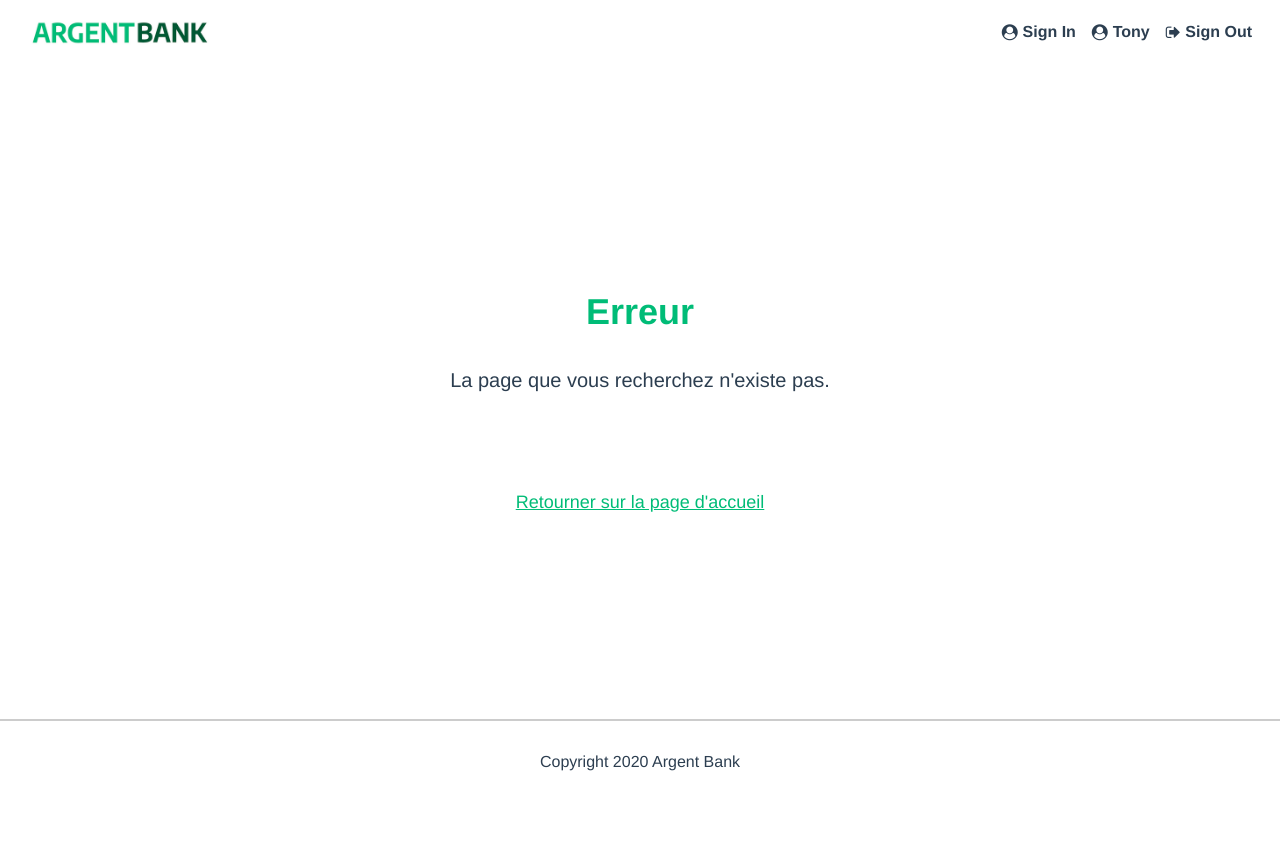
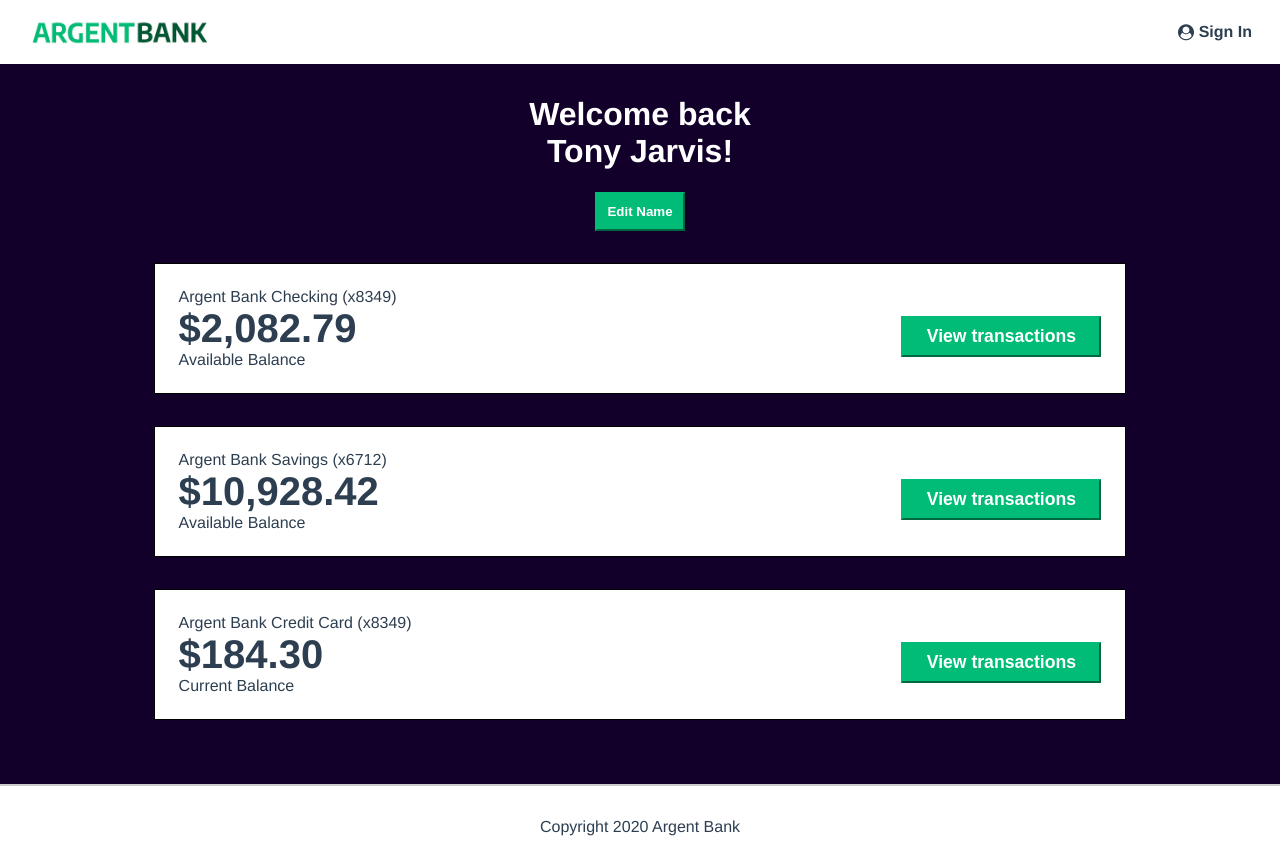
Before and after one commit to aurelianeg/argentbank, a React (Create React App) app: page /profile in a window 1280 px wide. Before the commit the page ends 800 px from the top, so only its background shows below. Built offline with nearby package versions, Linux system fonts and the light colour scheme.

Commit message:
Change Dashboard with Profile + add temporary states for names and connection

```diff
--- a/src/components/App.jsx
+++ b/src/components/App.jsx
@@ -4,7 +4,7 @@ import GlobalStyle from '../utils/style/GlobalStyle';
 import Header from './Header/Header';
 import Home from '../pages/Home/Home';
 import Login from '../pages/Login/Login';
-import Dashboard from '../pages/Dashboard/Dashboard';
+import Profile from '../pages/Profile/Profile';
 import Error from '../pages/Error/Error';
 import Footer from './Footer/Footer';
 
@@ -13,11 +13,14 @@ function App() {
       <div>
          <Router>
             <GlobalStyle />
-            <Header />
+            <Header firstName="Tony" isConnected={false} />
             <Routes>
                <Route exact path="/" element={<Home />}></Route>
                <Route path="/login" element={<Login />}></Route>
-               <Route path="/dashboard" element={<Dashboard />}></Route>
+               <Route
+                  path="/profile"
+                  element={<Profile firstName="Tony" lastName="Jarvis" />}
+               ></Route>
                <Route path="*" element={<Error />}></Route>
             </Routes>
             <Footer />
--- a/src/components/Header/Header.jsx
+++ b/src/components/Header/Header.jsx
@@ -1,28 +1,34 @@
 import React from 'react';
+import { Link } from 'react-router-dom';
 import logo from '../../assets/logo/argentBankLogo.png';
 import './Header.css';
 
-function Header() {
+function Header(props) {
    return (
       <header className="header">
-         <a className="header_link" href="/">
+         <Link className="header_link" to="/">
             <img className="header_logo" src={logo} alt="Argent Bank Logo" />
             <h1 className="sr-only">Argent Bank</h1>
-         </a>
-         <nav className="nav">
-            <a className="nav_item" href="/login">
-               <i className="fa fa-user-circle"></i>
-               <p className="nav_item_text">Sign In</p>
-            </a>
-            <a className="nav_item" href="/dashboard">
-               <i className="fa fa-user-circle"></i>
-               <p className="nav_item_text">Tony</p>
-            </a>
-            <a className="nav_item" href="/">
-               <i className="fa fa-sign-out"></i>
-               <p className="nav_item_text">Sign Out</p>
-            </a>
-         </nav>
+         </Link>
+         {props.isConnected ? (
+            <nav className="nav">
+               <Link className="nav_item" to="/profile">
+                  <i className="fa fa-user-circle"></i>
+                  <p className="nav_item_text">{props.firstName}</p>
+               </Link>
+               <Link className="nav_item" to="/">
+                  <i className="fa fa-sign-out"></i>
+                  <p className="nav_item_text">Sign Out</p>
+               </Link>
+            </nav>
+         ) : (
+            <nav className="nav">
+               <Link className="nav_item" to="/login">
+                  <i className="fa fa-user-circle"></i>
+                  <p className="nav_item_text">Sign In</p>
+               </Link>
+            </nav>
+         )}
       </header>
    );
 }
--- a/src/pages/Dashboard/Dashboard.jsx
+++ /dev/null
@@ -1,37 +0,0 @@
-import React from 'react';
-import Account from '../../components/Account/Account';
-import './Dashboard.css';
-
-function Dashboard() {
-   return (
-      <main className="dashboard_wrapper">
-         <div className="welcome_wrapper">
-            <h1 className="welcome_text">
-               Welcome back
-               <br />
-               Tony Jarvis!
-            </h1>
-            <button className="edit_button">Edit Name</button>
-         </div>
-         <h2 className="sr-only">Accounts</h2>
-
-         <Account
-            title="Argent Bank Checking (x8349)"
-            amount="2,082.79"
-            description="Available Balance"
-         />
-         <Account
-            title="Argent Bank Savings (x6712)"
-            amount="10,928.42"
-            description="Available Balance"
-         />
-         <Account
-            title="Argent Bank Credit Card (x8349)"
-            amount="184.30"
-            description="Current Balance"
-         />
-      </main>
-   );
-}
-
-export default Dashboard;
--- a/src/pages/Login/Login.css
+++ b/src/pages/Login/Login.css
@@ -19,19 +19,19 @@
    size: 5rem;
 }
 
-.input_wrapper {
+.input_login_wrapper {
    display: flex;
    flex-direction: column;
    text-align: left;
    margin-bottom: 1rem;
 }
 
-.input_wrapper input {
-   padding: 5px;
+.input_login_wrapper input {
+   padding: 3px;
    font-size: 1.2rem;
 }
 
-.input_wrapper label {
+.input_login_wrapper label {
    font-weight: bold;
 }
 
@@ -44,6 +44,7 @@
 }
 
 .login_button {
+   width: 100%;
    display: block;
    padding: 8px;
    font-size: 1.1rem;
@@ -52,4 +53,7 @@
    border-color: var(--primary-color);
    background-color: var(--primary-color);
    color: white;
+   cursor: pointer;
+   text-decoration: underline;
+   text-decoration-color: white;
 }
--- a/src/pages/Login/Login.jsx
+++ b/src/pages/Login/Login.jsx
@@ -1,4 +1,5 @@
 import React from 'react';
+import { Link } from 'react-router-dom';
 import './Login.css';
 
 function Login() {
@@ -8,11 +9,11 @@ function Login() {
             <i className="fa fa-user-circle login_icon"></i>
             <h1>Sign In</h1>
             <form>
-               <div className="input_wrapper">
+               <div className="input_login_wrapper">
                   <label for="username">Username</label>
                   <input type="text" id="username" />
                </div>
-               <div className="input_wrapper">
+               <div className="input_login_wrapper">
                   <label for="password">Password</label>
                   <input type="password" id="password" />
                </div>
@@ -20,12 +21,9 @@ function Login() {
                   <input type="checkbox" id="remember" />
                   <label for="remember">Remember me</label>
                </div>
-               {/* PLACEHOLDER DUE TO STATIC SITE */}
-               <a href="/dashboard" className="login_button">
-                  Sign In
-               </a>
-               {/* SHOULD BE THE BUTTON BELOW */}
-               {/* <button className="login_button">Sign In</button> */}
+               <Link to="/profile">
+                  <button className="login_button">Sign In</button>
+               </Link>
             </form>
          </section>
       </main>
--- a/src/pages/Dashboard/Dashboard.css
+++ b/src/pages/Profile/Profile.css
@@ -1,6 +1,6 @@
 @import '../../utils/style/colors.css';
 
-.dashboard_wrapper {
+.profile_wrapper {
    flex: 1;
    box-sizing: border-box;
    padding: 2rem;
@@ -13,6 +13,26 @@
 }
 
 .welcome_text {
+   margin: 0;
+}
+
+.input_name_wrapper {
+   display: flex;
+   flex-direction: row;
+   justify-content: center;
+   margin-top: 0.5rem;
+   margin-bottom: 1.5rem;
+}
+
+.input_name {
+   width: 200px;
+   height: 1.7rem;
+   margin: 0 10px 0 10px;
+   text-indent: 5px;
+   font-size: 18px;
+}
+
+.name_text {
    margin-top: 0;
 }
 
@@ -21,5 +41,8 @@
    background-color: var(--primary-color);
    color: white;
    font-weight: bold;
+   width: 90px;
    padding: 10px;
+   margin: 0 10px 0 10px;
+   cursor: pointer;
 }
--- /dev/null
+++ b/src/pages/Profile/Profile.jsx
@@ -0,0 +1,73 @@
+import React, { useState } from 'react';
+import Account from '../../components/Account/Account';
+import './Profile.css';
+
+function Profile(props) {
+   let [isNameEdited, setNameEdited] = useState(false);
+
+   const toggleEditName = () => {
+      setNameEdited(!isNameEdited);
+   };
+
+   return (
+      <main className="profile_wrapper">
+         <div className="welcome_wrapper">
+            <h1 className="welcome_text">Welcome back</h1>
+            {isNameEdited ? (
+               <div>
+                  <div className="input_name_wrapper">
+                     <input
+                        className="input_name"
+                        type="text"
+                        id="firstname"
+                        value={props.firstName}
+                     />
+                     <input
+                        className="input_name"
+                        type="text"
+                        id="lastname"
+                        value={props.lastName}
+                     />
+                  </div>
+                  <div className="button_wrapper">
+                     <button onClick={toggleEditName} className="edit_button">
+                        Save
+                     </button>
+                     <button onClick={toggleEditName} className="edit_button">
+                        Cancel
+                     </button>
+                  </div>
+               </div>
+            ) : (
+               <div>
+                  <h1 className="name_text">
+                     {props.firstName + ' ' + props.lastName + '!'}
+                  </h1>
+                  <button onClick={toggleEditName} className="edit_button">
+                     Edit Name
+                  </button>
+               </div>
+            )}
+         </div>
+         <h2 className="sr-only">Accounts</h2>
+
+         <Account
+            title="Argent Bank Checking (x8349)"
+            amount="2,082.79"
+            description="Available Balance"
+         />
+         <Account
+            title="Argent Bank Savings (x6712)"
+            amount="10,928.42"
+            description="Available Balance"
+         />
+         <Account
+            title="Argent Bank Credit Card (x8349)"
+            amount="184.30"
+            description="Current Balance"
+         />
+      </main>
+   );
+}
+
+export default Profile;
--- a/src/utils/style/GlobalStyle.jsx
+++ b/src/utils/style/GlobalStyle.jsx
@@ -2,9 +2,12 @@ import { createGlobalStyle } from 'styled-components';
 
 const GlobalStyle = createGlobalStyle`
 
+   html, input {
+      font-family: Avenir, Helvetica, Arial, sans-serif;
+   }
+
    html {
       min-height: 100%;
-      font-family: Avenir, Helvetica, Arial, sans-serif;
       -webkit-font-smoothing: antialiased;
       -moz-osx-font-smoothing: grayscale;
       text-align: center;
```
